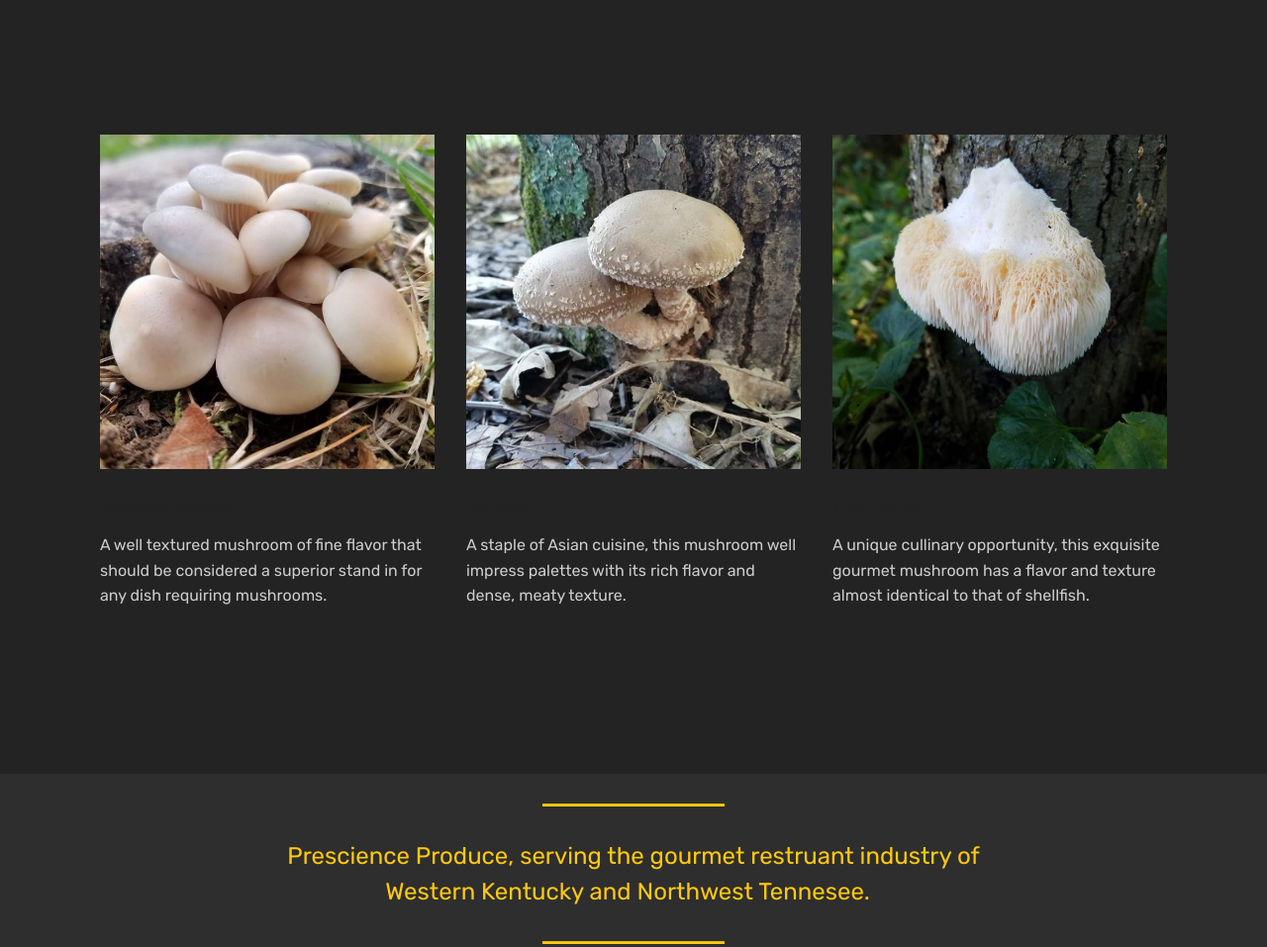
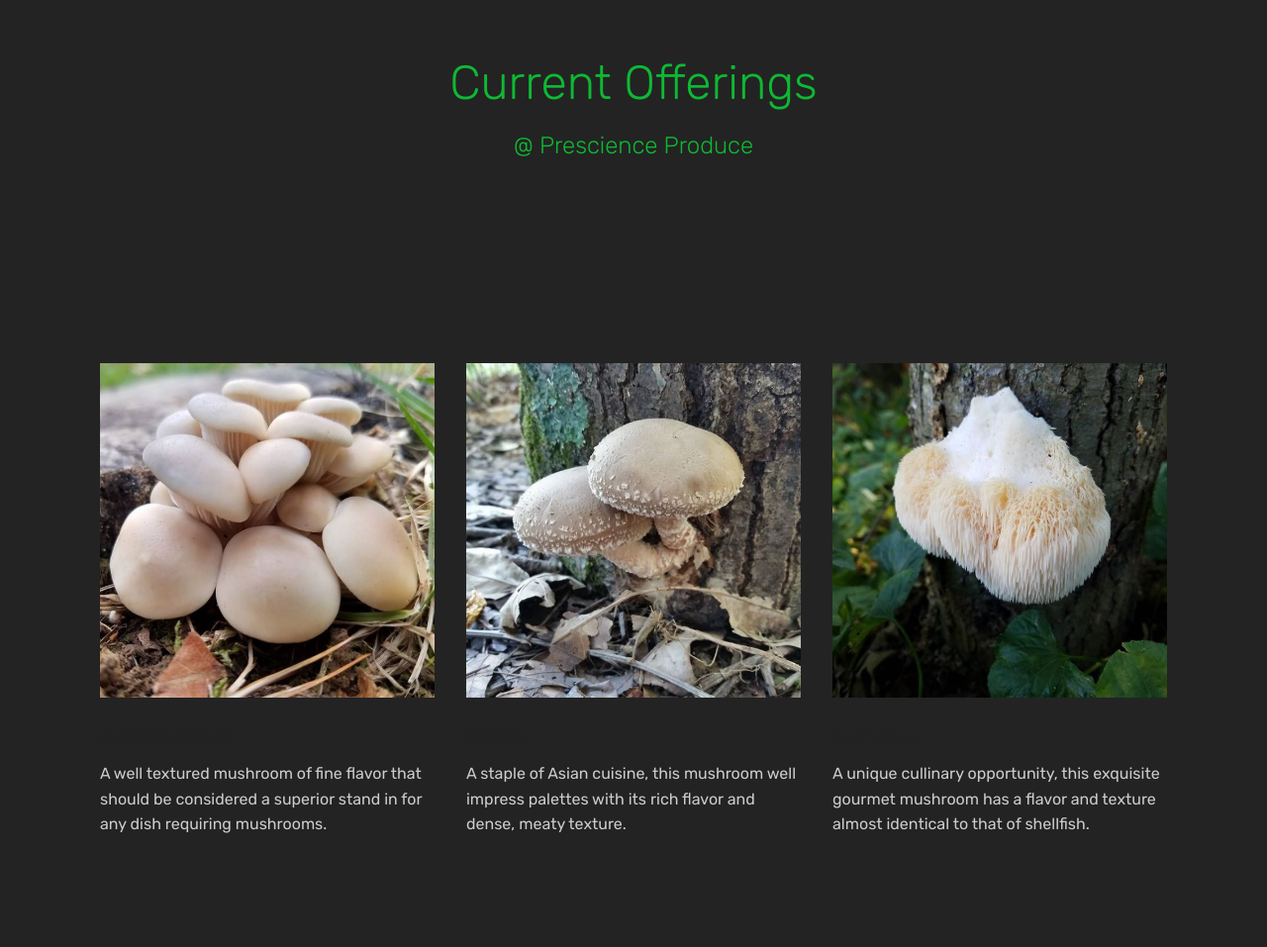
Before and after one commit to PrescienceProduce/prescienceweb, a plain HTML site: page page1.html in a window 1280 px wide. Shown: the top 957 px of the page at 99% size. Drawn offline with Linux system fonts and the light colour scheme.

Commit message:
create github pages

```diff
--- a/assets/mobirise/css/mbr-additional.css
+++ b/assets/mobirise/css/mbr-additional.css
@@ -1446,6 +1446,17 @@ body {
 .cid-qFNSMw0m6X P {
   color: #0a91fe;
 }
+.cid-qG0XNF6Ocy {
+  padding-top: 60px;
+  padding-bottom: 60px;
+  background-color: #232323;
+}
+.cid-qG0XNF6Ocy .mbr-section-subtitle {
+  color: #0eb933;
+}
+.cid-qG0XNF6Ocy H2 {
+  color: #0eb933;
+}
 .cid-qG0J8brTqr {
   padding-top: 120px;
   padding-bottom: 135px;
@@ -1496,7 +1507,7 @@ body {
 .cid-qG0RMYFcKu {
   padding-top: 60px;
   padding-bottom: 60px;
-  background-image: url("../../../assets/images/20171209-130145-2000x1500.jpg");
+  background-color: #232323;
 }
 .cid-qG0RMYFcKu H2 {
   color: #0eb933;
--- a/page1.html
+++ b/page1.html
@@ -20,7 +20,24 @@
 
 </head>
 <body>
-<section class="features2 cid-qG0J8brTqr" id="features2-l">
+<section class="mbr-section content4 cid-qG0XNF6Ocy" id="content4-r">
+
+
+
+    <div class="container">
+        <div class="media-container-row">
+            <div class="title col-12 col-md-8">
+                <h2 class="align-center pb-3 mbr-fonts-style display-2">
+                    Current Offerings</h2>
+                <h3 class="mbr-section-subtitle align-center mbr-light mbr-fonts-style display-5">
+                    @ Prescience Produce</h3>
+
+            </div>
+        </div>
+    </div>
+</section>
+
+<section class="engine"><a href="https://mobirise.co/k">free bootstrap template</a></section><section class="features2 cid-qG0J8brTqr" id="features2-l">
 
 
 
@@ -71,7 +88,7 @@
     </div>
 </section>
 
-<section class="engine"><a href="https://mobirise.co/c">web maker</a></section><section class="mbr-section article content10 cid-qG0JgbRvqU" id="content10-m">
+<section class="mbr-section article content10 cid-qG0JgbRvqU" id="content10-m">
 
 
 
```
Also changed, not shown: index.html (+1 -1 lines), page2.html (+3 -4 lines), 1 other file.
